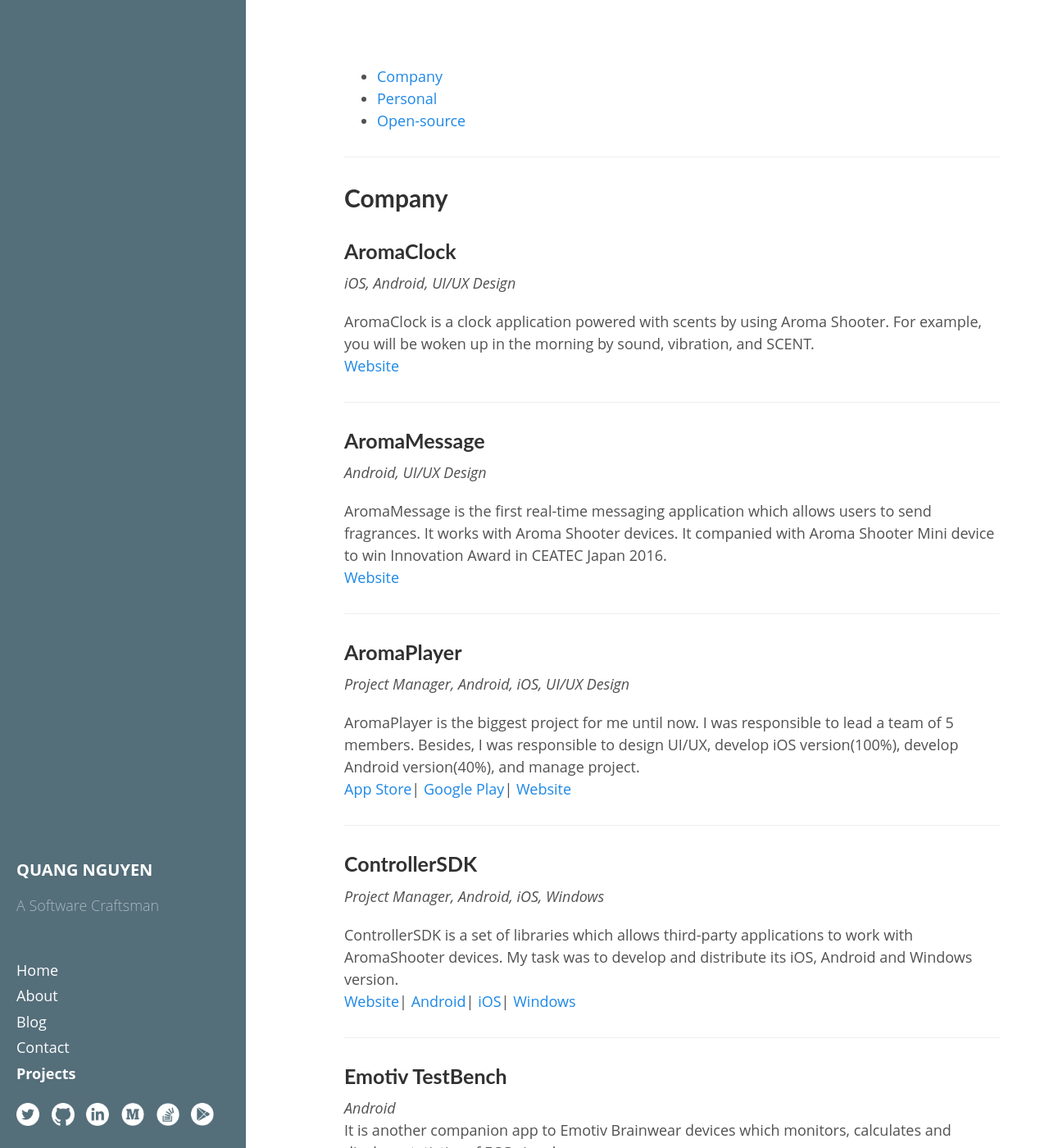
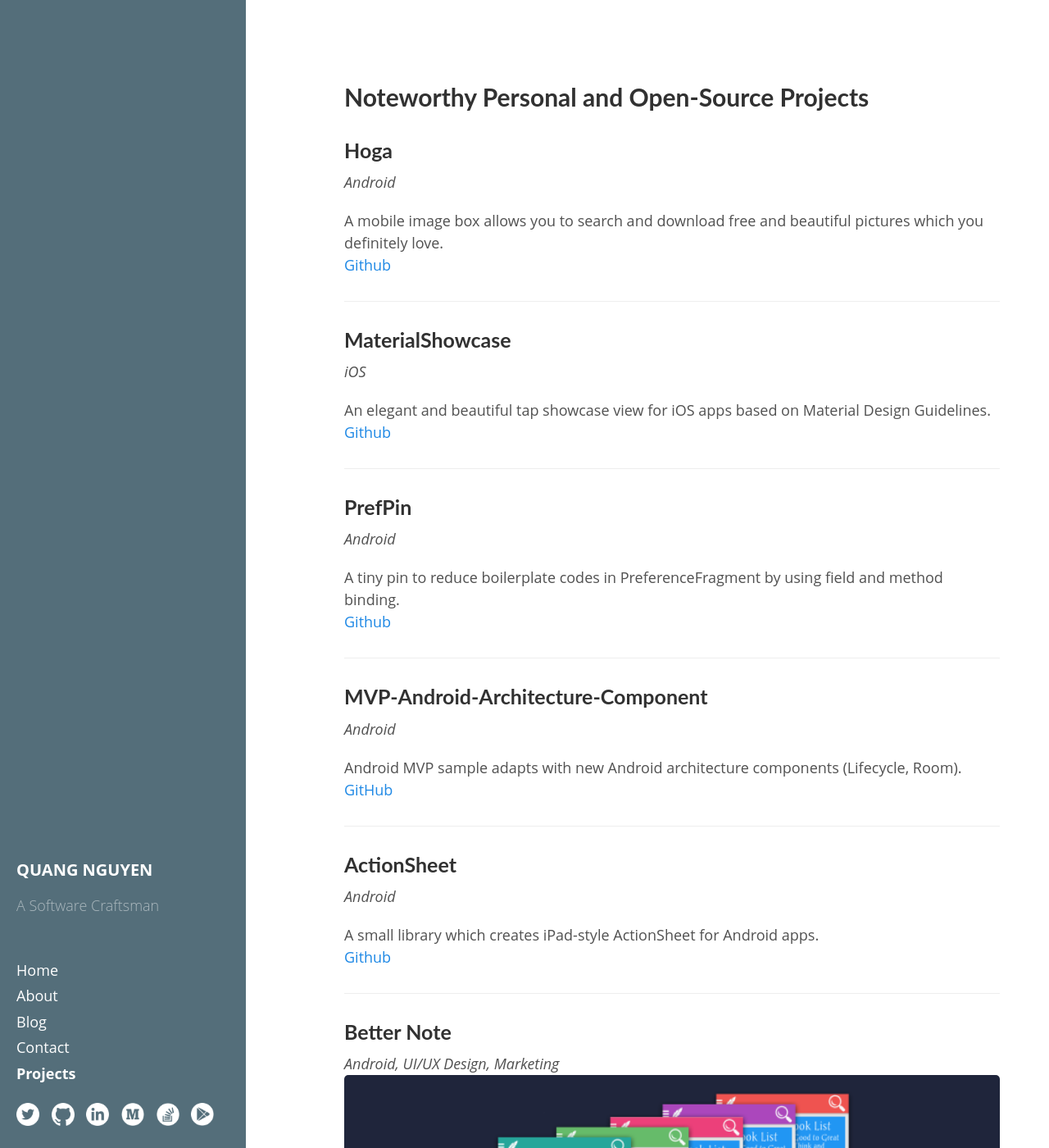
Before and after one commit to quangctkm9207/quangctkm9207.github.io, a Jekyll site: the page built from projects.md, in a window 1280 px wide and 1400 px high. Shown: the whole window at 82% size. Built offline with Jekyll 4.4.1, drawn with Linux system fonts in a browser that asks for light colours; comment, search, counter and statistics services are not loaded; some of the changed text lies outside the part shown.

Commit message:
Update project page

```diff
--- a/projects.md
+++ b/projects.md
@@ -3,60 +3,41 @@
 title: Projects
 ---
 
-* [Company](#company)
-* [Personal](#personal)
-* [Open-source](#open-source)
+Noteworthy Personal and Open-Source Projects
+---
+### Hoga
+*Android*
+
+A mobile image box allows you to search and download free and beautiful pictures which you definitely love.
+[Github](https://github.com/quangctkm9207/hoga)
 
 ---
+### MaterialShowcase
+*iOS*
 
-## Company
-
-### AromaClock
-*iOS, Android, UI/UX Design*
-
-AromaClock is a clock application powered with scents by using Aroma Shooter. For example, you will be woken up in the morning by sound, vibration, and SCENT.
-[Website](https://aromajoin.com/en/software/apps/aroma-clock)
+An elegant and beautiful tap showcase view for iOS apps based on Material Design Guidelines.
+[Github](https://github.com/aromajoin/material-showcase-ios)
 
 ---
-### AromaMessage
-*Android, UI/UX Design*
+### PrefPin
+*Android*
 
-AromaMessage is the first real-time messaging application which allows users to send fragrances. It works with Aroma Shooter devices. It companied with Aroma Shooter Mini device to win Innovation Award in CEATEC Japan 2016.
-[Website](https://aromajoin.com/en/software/apps/aroma-messages)
+A tiny pin to reduce boilerplate codes in PreferenceFragment by using field and method binding.
+[Github](https://github.com/quangctkm9207/prefpin)
 
 ---
-### AromaPlayer
-*Project Manager, Android, iOS, UI/UX Design*
+### MVP-Android-Architecture-Component
+*Android*
 
-AromaPlayer is the biggest project for me until now. I was responsible to lead a team of 5 members. Besides, I was responsible to design UI/UX, develop iOS version(100%), develop Android version(40%), and manage project.
-[App Store](https://itunes.apple.com/app/aromaplayer/id1189050837)|
-[Google Play](https://play.google.com/store/apps/details?id=com.aromajoin.aromaplayeronline)|
-[Website](https://aromajoin.com/en/software/apps/aroma-player)
+Android MVP sample adapts with new Android architecture components (Lifecycle, Room).
+[GitHub](https://github.com/quangctkm9207/mvp-android-arch-component)
 
 ---
-### ControllerSDK
-*Project Manager, Android, iOS, Windows*
+### ActionSheet
+*Android*
 
-ControllerSDK is a set of libraries which allows third-party applications to work with AromaShooter devices. My task was to develop and distribute its iOS, Android and Windows version.
-[Website](https://aromajoin.com/software/sdks)|
-[Android](https://github.com/aromajoin/controller-sdk-android)|
-[iOS](https://github.com/aromajoin/controller-sdk-ios)|
-[Windows](https://github.com/aromajoin/controller-sdk-windows)
-
----
-### Emotiv TestBench
-*Android*
-It is another companion app to Emotiv Brainwear devices which monitors, calculates and displays statistics of ECG signal.
-
----
-
-## Personal
-
-### Daily Diary
-*Android, UI/UX Design, Marketing*
-
-It is a journal-writing app in which users can add emoticons, drawings, audio, and pictures. Besides, user’s data is stored locally in SQLite database and synchronized to Dropbox. Besides, Daily Diary won an award from Vietnamese Creativity-Encouraging contest 2013 and got more than 300,000 downloads on Google Play.
-[Google Play](https://play.google.com/store/apps/details?id=ss.passion.personaldiary)
+A small library which creates iPad-style ActionSheet for Android apps.
+[Github](https://github.com/aromajoin/actionsheet-android)
 
 ---
 ### Better Note
@@ -66,6 +47,13 @@
 It is an elegant note app which brings you beautiful fonts and colors.
 It has been downloaded over 100,000 times with rating of 4.3/5.0 star on Google Play.
 [Google Play](https://play.google.com/store/apps/details?id=ss.passion.emonote)
+
+---
+### Daily Diary
+*Android, UI/UX Design, Marketing*
+
+It is a journal-writing app in which users can add emoticons, drawings, audio, and pictures. Besides, user’s data is stored locally in SQLite database and synchronized to Dropbox. Besides, Daily Diary won an award from Vietnamese Creativity-Encouraging contest 2013 and got more than 300,000 downloads on Google Play.
+[Google Play](https://play.google.com/store/apps/details?id=ss.passion.personaldiary)
 
 ---
 ### Like Dad or Mom
@@ -94,59 +82,10 @@
 [Google Play](https://play.google.com/store/apps/details?id=com.emopass.powermanager)
 
 ---
-### Subiz
-*Android*
-
-I built this app for Subiz Live Chat company as a freelance project. It is a mobile version of a live chat service for business websites. It is customized from an open-source XMPP chatting application.
-[Google Play](https://play.google.com/store/apps/details?id=com.subiz.androidapp)
-
----
-### QQChef
-*Android*
-
-QQChef is a mobile client app of a social network in F&B. I was in charge of developing Android version while other members built server-side and iOS version.
-
----
 ### Smart Gesture
 *Android, UI/UX Design*
 
 Smart Gesture is a utility application in which users can perform daily tasks such as making a phone call, starting application, changing settings, etc by only one gesture. I developed it as a freelance project.
-
----
-
-## Open-Source
-
-### MaterialShowcase
-*iOS*
-
-An elegant and beautiful tap showcase view for iOS apps based on Material Design Guidelines.
-[Github](https://github.com/aromajoin/material-showcase-ios)
-
----
-### PrefPin
-*Android*
-
-A tiny pin to reduce boilerplate codes in PreferenceFragment by using field and method binding.
-[Github](https://github.com/quangctkm9207/prefpin)
-
-### MVP-Android-Architecture-Component
-
-Android MVP sample adapts with new Android architecture components (Lifecycle, Room).
-[GitHub](https://github.com/quangctkm9207/mvp-android-arch-component)
-
----
-### ActionSheet
-*Android*
-
-A small library which creates iPad-style ActionSheet for Android apps.
-[Github](https://github.com/aromajoin/actionsheet-android)
-
----
-### Android Best Practices
-*Android*
-
-Do's and Don'ts for Android development.
-[Github](https://github.com/futurice/android-best-practices)
 
 ---
 ### Screen Corner
@@ -155,7 +94,3 @@
 
 Screen Corner allows users to customize mobile screen corner by various styles.
 [Github](https://github.com/quangctkm9207/screen-corner)
-
----
-There are various applications which have been unpublished from Google Play because I do not have time to maintain them.
-Besides, please checkout my [Github](https://github.com/quangctkm9207) for other projects.
```
